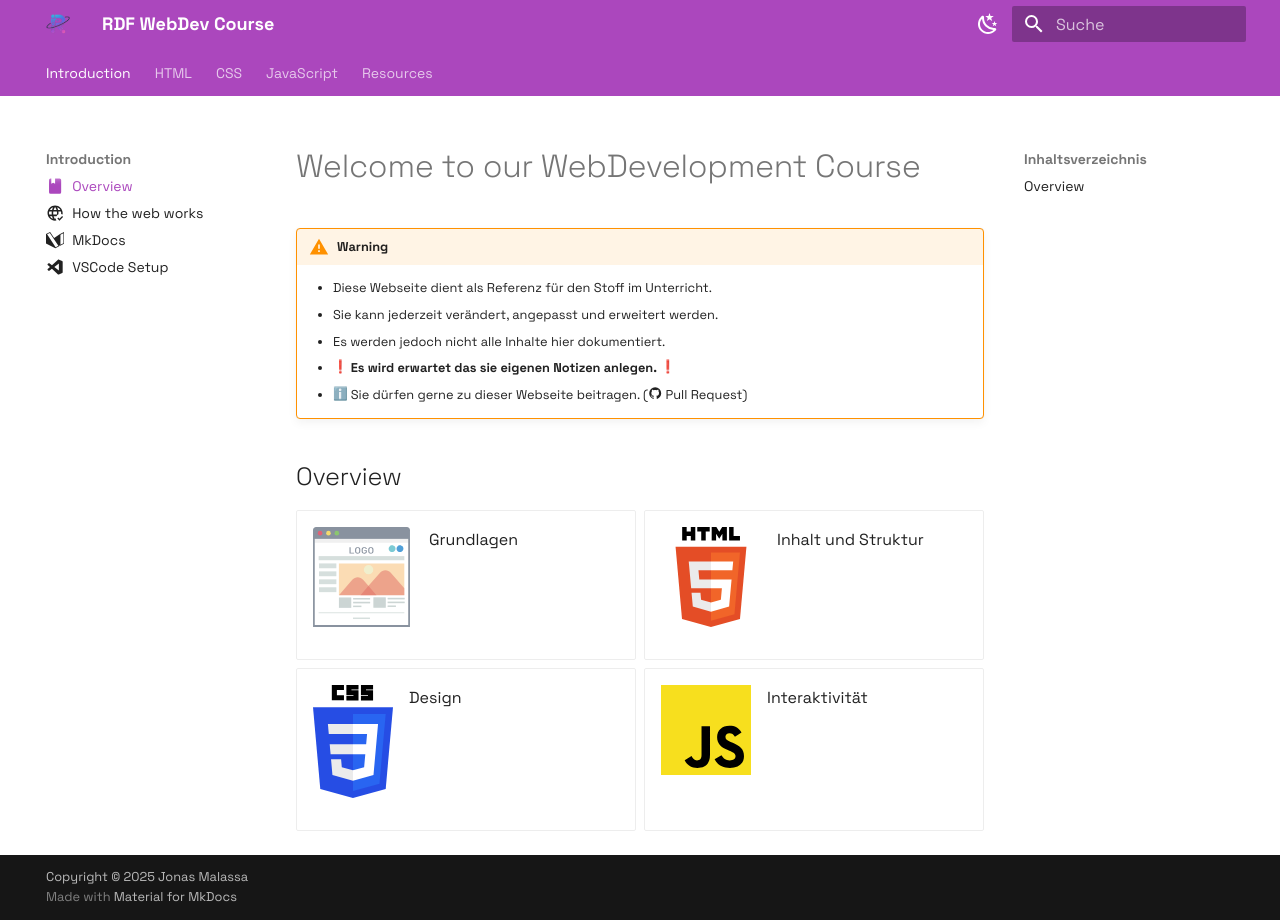
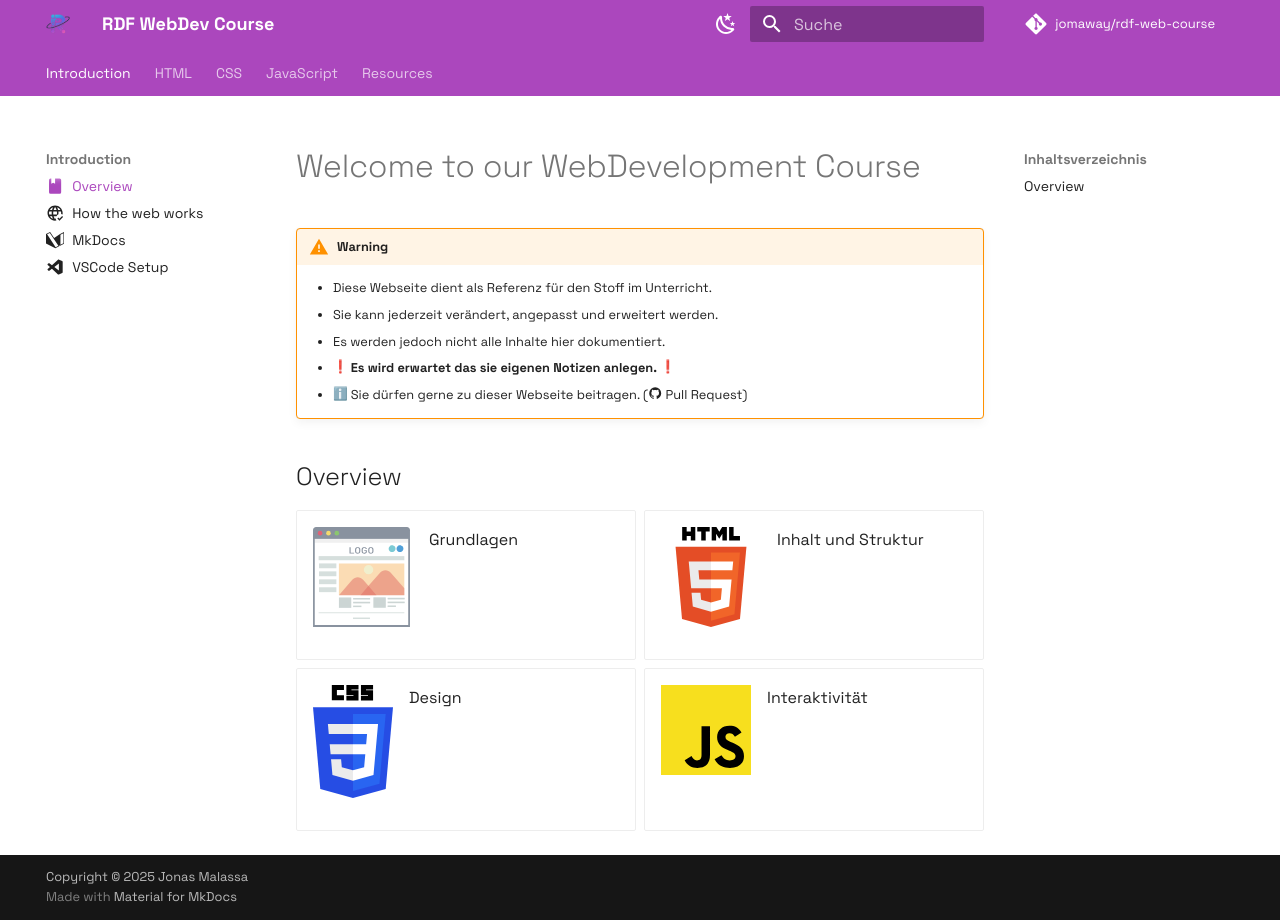
Before and after one commit to jomaway/rdf-web-course, an MkDocs documentation site: the page built from docs/index.md, in a window 1280 px wide. Built offline with MkDocs 1.6.1 and Material for MkDocs 9.7.7, drawn with Linux system fonts in a browser that asks for light colours; emoji names are drawn with the system emoji font; comment, search, counter and statistics services are not loaded.

Commit message:
chore: add repo to mkdocs config

```diff
--- a/mkdocs.yml
+++ b/mkdocs.yml
@@ -1,11 +1,12 @@
 # Project Information
 site_name: RDF WebDev Course
 site_author: Jonas Malassa
+site_url: https://jomaway.github.io/rdf-web-course/
 site_description: A beginner-friendly web development course created with Material for MkDocs.
 
 # Repository
-repo_name:
-repo_url:
+repo_name: jomaway/rdf-web-course
+repo_url: https://github.com/jomaway/rdf-web-course
 
 # Copyright
 copyright: Copyright &copy; 2025 Jonas Malassa
```
